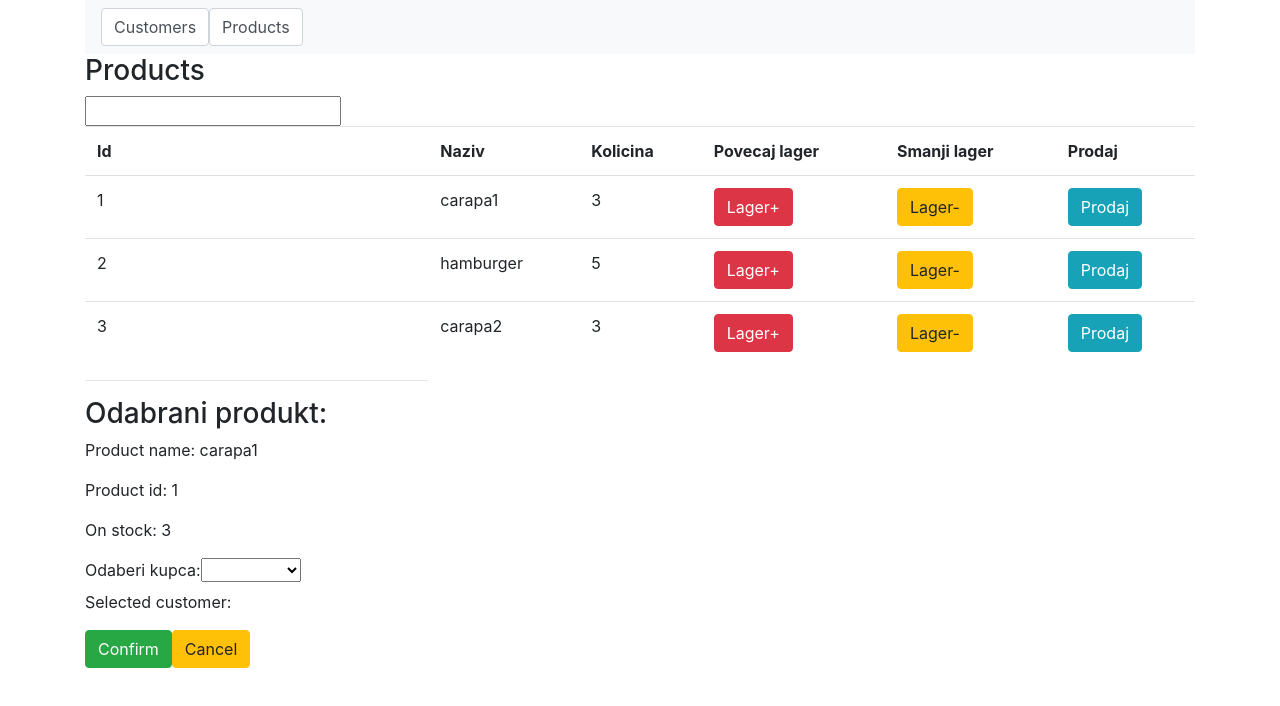
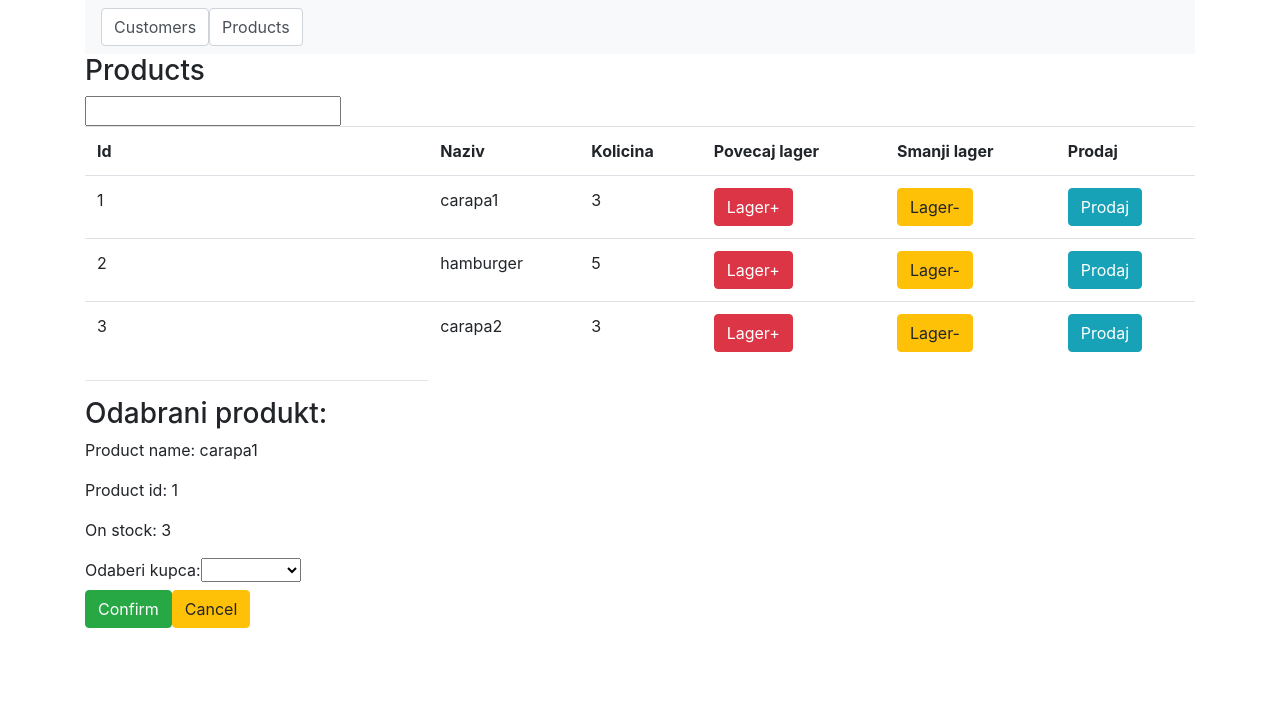
Before and after one commit to Ranagol/store-app, a Vue app: page /products/1 in a window 1280 px wide. Shown: the top 706 px of the page. Built offline with nearby package versions, Linux system fonts and the light colour scheme.

Commit message:
Final final corrections

```diff
--- a/src/components/ShowProduct.vue
+++ b/src/components/ShowProduct.vue
@@ -18,8 +18,6 @@
           {{ customer.firstName }} {{ customer.lastName }}
         </option>
       </select><br>
-
-      <p>Selected customer: {{ selectedCustomer }}</p>
 
       <button @click.prevent="confirm(product)" class="btn btn-success">Confirm</button>
       <router-link to="/products" class="btn btn-warning">Cancel</router-link>
@@ -44,7 +42,6 @@ export default {
   created() {//this kicks in first
     this.updateProductDetails(this.id);
     this.customers = customerService.getAllCustomers();
-    console.log(this.customers);
   },
 
   computed: {
@@ -68,7 +65,6 @@ export default {
         alert('You must select a customer!');
       } else {
         productService.decrease(product);
-        console.log('confirm activated');
         customerService.buyProduct(product, this.selectedCustomer);
       }
     },
```
